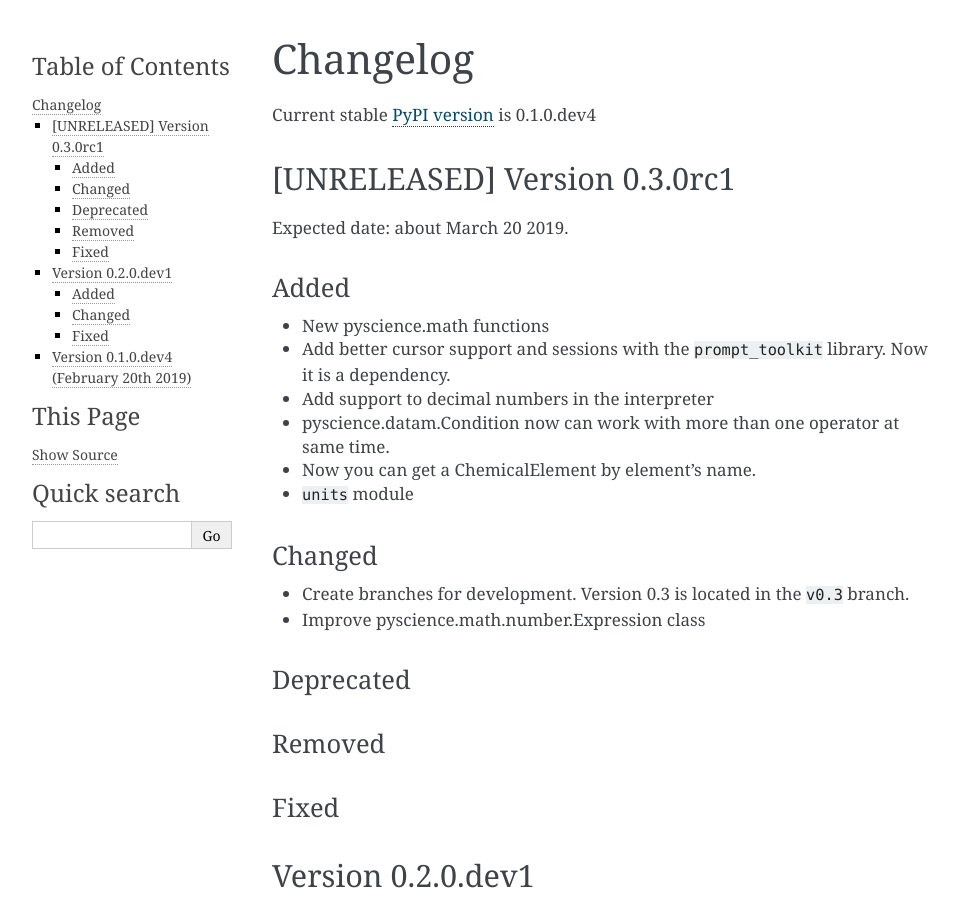
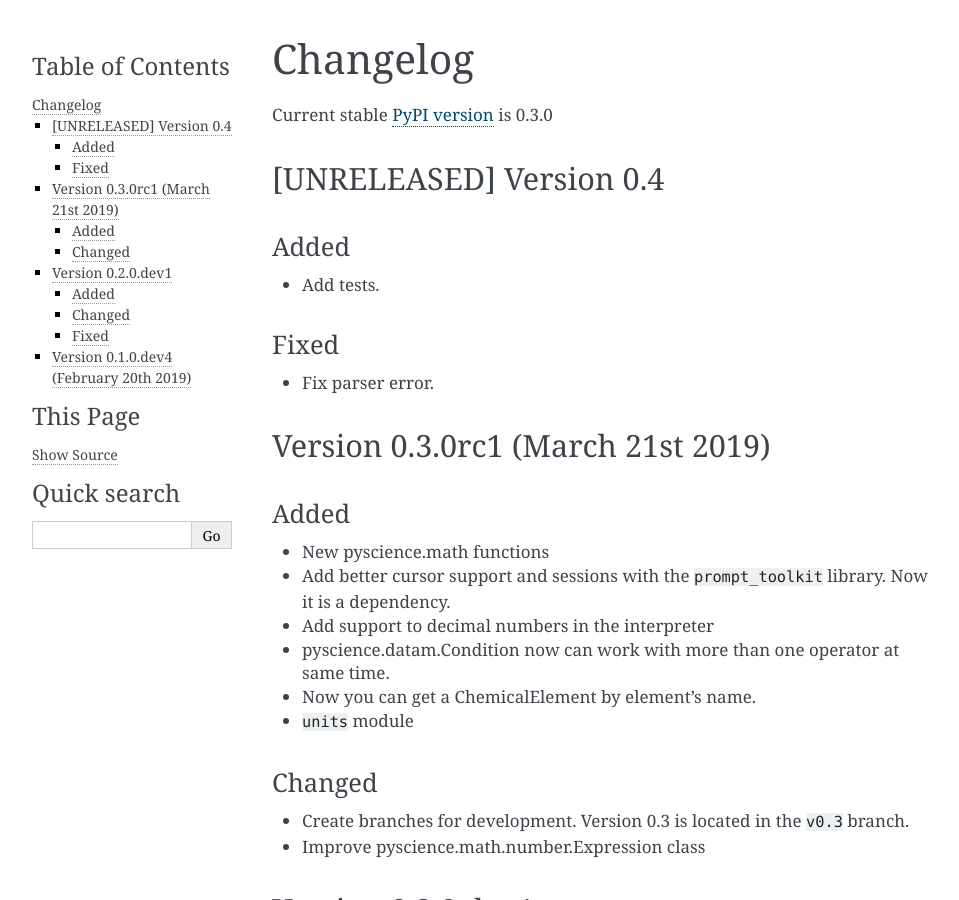
Before and after one commit to alcarazzam/pyscience, a Sphinx documentation site: the page built from doc/source/changelog.rst, in a window 1280 px wide and 900 px high. Shown: the whole window, without its empty margins (148-1107 px from the left). Built offline with Sphinx 7.4.7, drawn with Linux system fonts in a browser that asks for light colours.

Commit message:
Update documentation

```diff
--- a/doc/source/changelog.rst
+++ b/doc/source/changelog.rst
@@ -1,11 +1,20 @@
 Changelog
 =========
-Current stable `PyPI version <https://pypi.org/project/pyscience/>`_ is 0.1.0.dev4
+Current stable `PyPI version <https://pypi.org/project/pyscience/>`_ is 0.3.0
 
-[UNRELEASED] Version 0.3.0rc1
------------------------------
+[UNRELEASED] Version 0.4
+------------------------
 
-Expected date: about March 20 2019.
+Added
+^^^^^
+- Add tests.
+
+Fixed
+^^^^^
+- Fix parser error.
+
+Version 0.3.0rc1 (March 21st 2019)
+----------------------------------
 
 Added
 ^^^^^
@@ -24,14 +33,6 @@
   branch.
 - Improve pyscience.math.number.Expression class
 
-Deprecated
-^^^^^^^^^^
-
-Removed
-^^^^^^^
-
-Fixed
-^^^^^
 
 Version 0.2.0.dev1
 ------------------
```
Also changed, not shown: README.md (+2 -2 lines).
